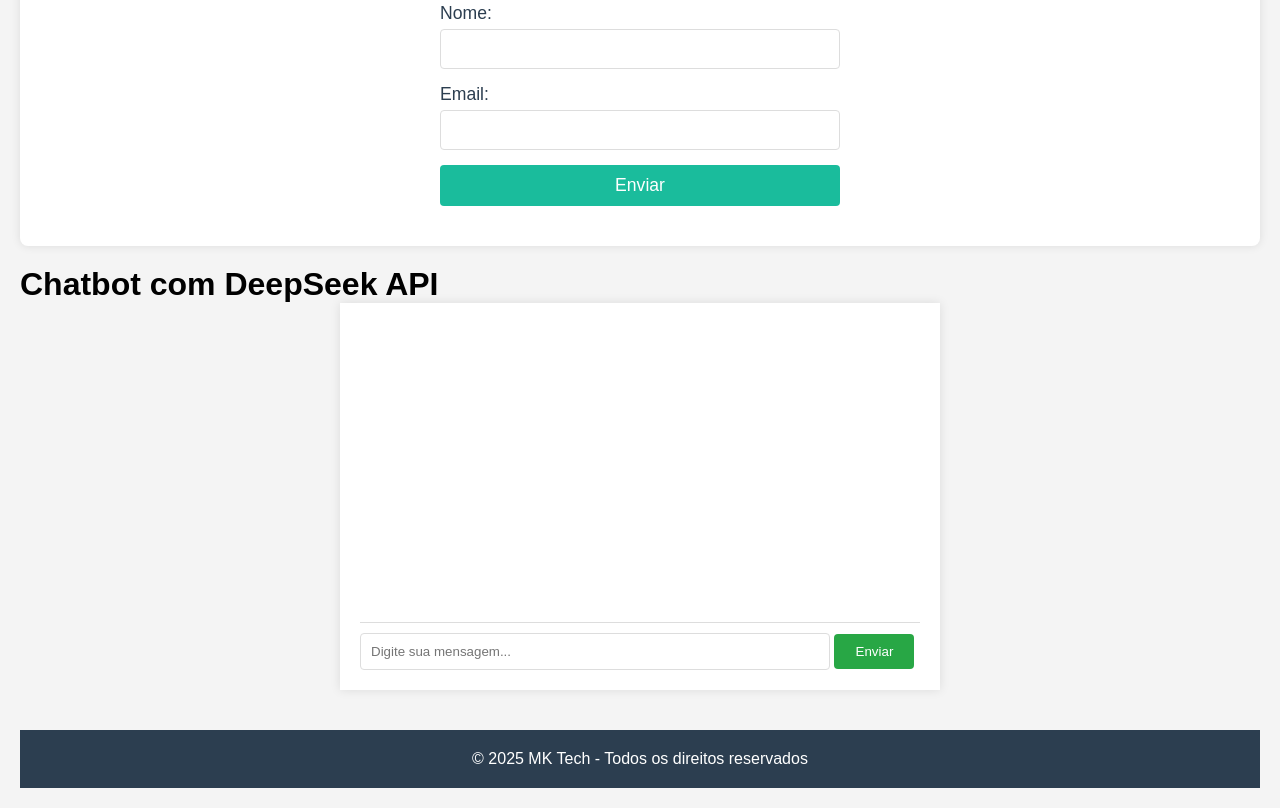
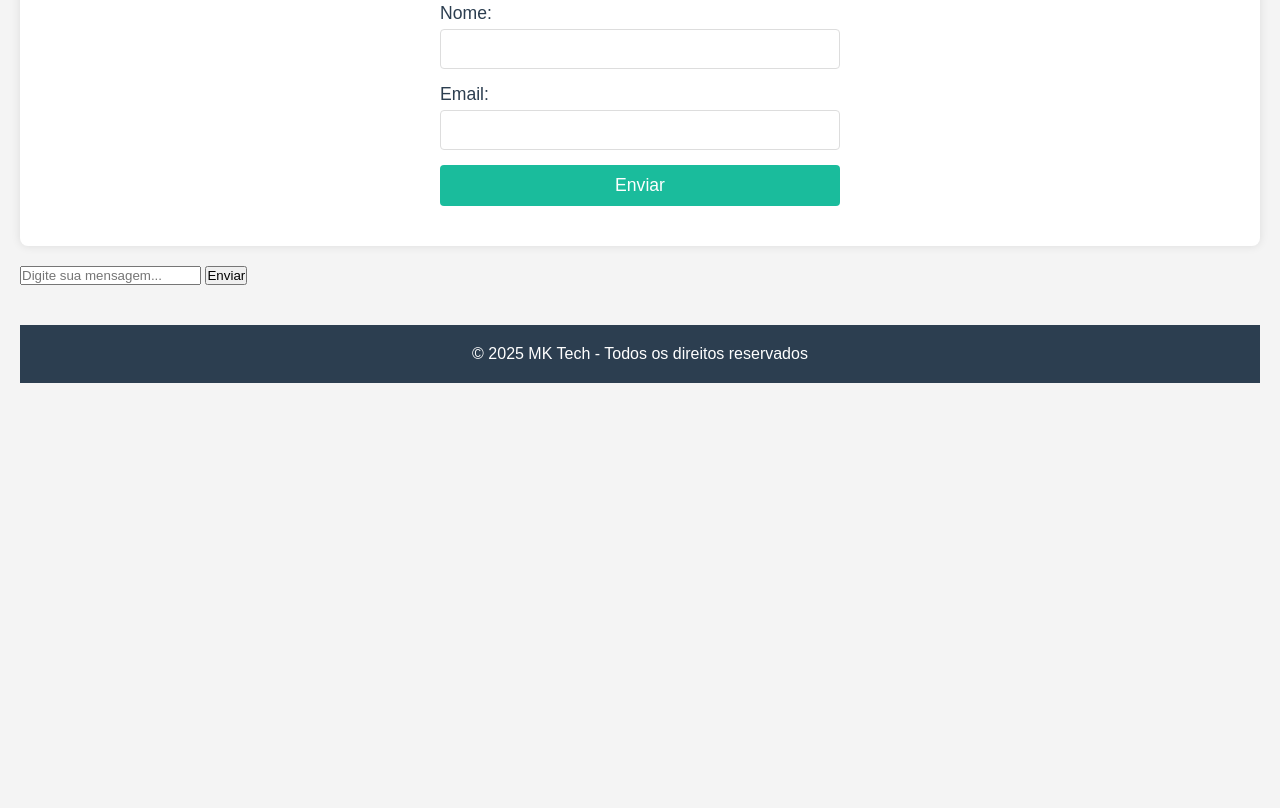
Before and after one commit to michaelpatric/portifolio, a plain HTML site: page index.html in a window 1280 px wide. Shown: the part 764-1572 px from the top of the page. After the commit the page ends 1167 px from the top, so only its background shows below. Drawn offline with Linux system fonts and the light colour scheme.

```diff
--- a/index.html
+++ b/index.html
@@ -48,18 +48,19 @@
         </form>
     </section>
 
-    <h1>Chatbot com DeepSeek API</h1>
-    <div id="chat">
-        <div id="messages"></div>
-        <input type="text" id="userInput" placeholder="Digite sua mensagem...">
-        <button id="sendButton">Enviar</button>
+    <div id="chatbot">
+        <div id="chatbot-messages" aria-live="polite"></div>
+        <div id="chatbot-loading" style="display: none;">Carregando...</div>
+        <div id="chatbot-input">
+            <input type="text" id="chatbot-user-input" placeholder="Digite sua mensagem..." aria-label="Digite sua mensagem">
+            <button id="chatbot-send-button" aria-label="Enviar mensagem">Enviar</button>
+        </div>
     </div>
-    <script src="js/script.js"></script>
 
     <footer>
         <p>&copy; 2025 MK Tech - Todos os direitos reservados</p>
     </footer>
 
-    <script src="script.js"></script>
+    <script src="js/script.js"></script>
 </body>
 </html>
```
